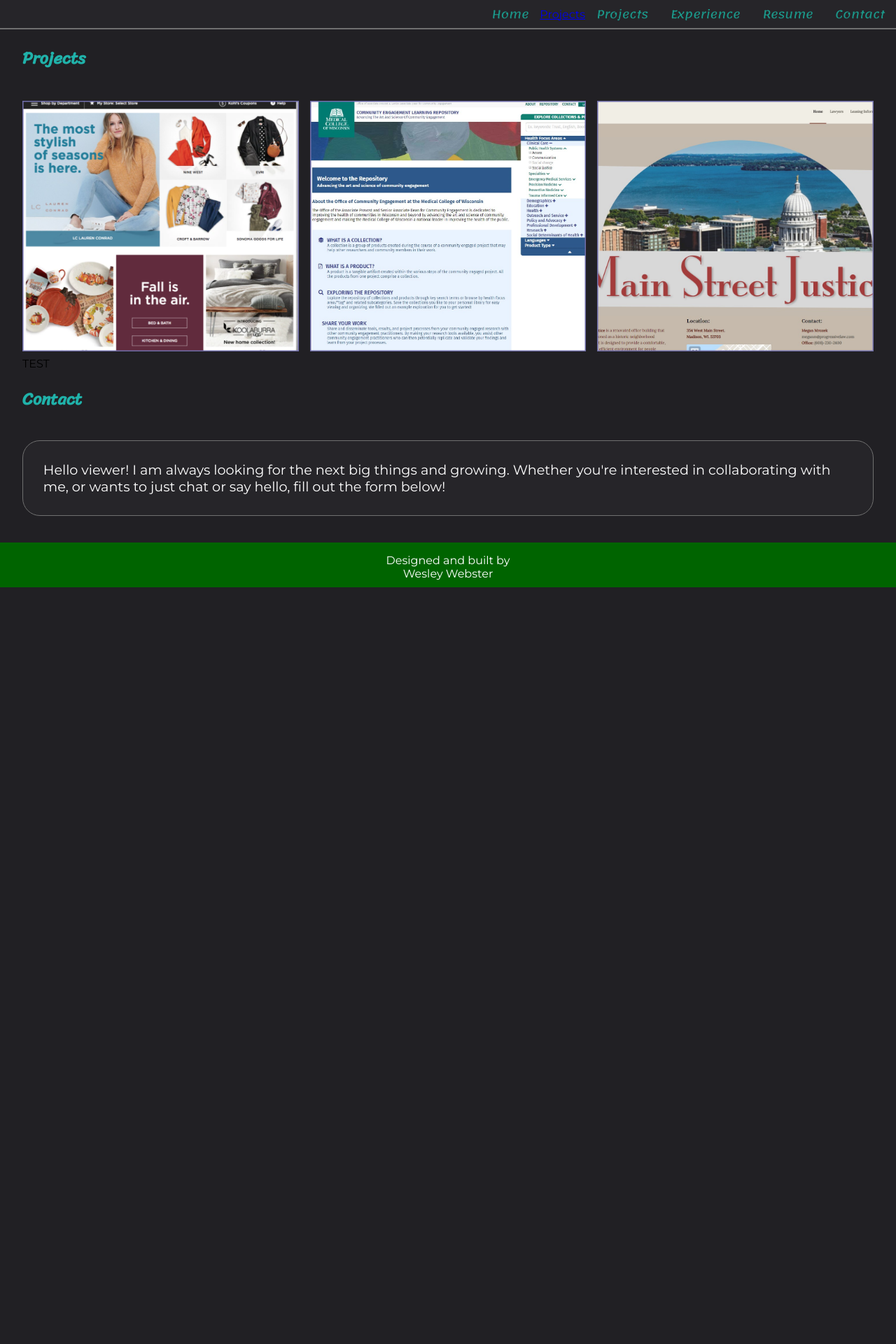
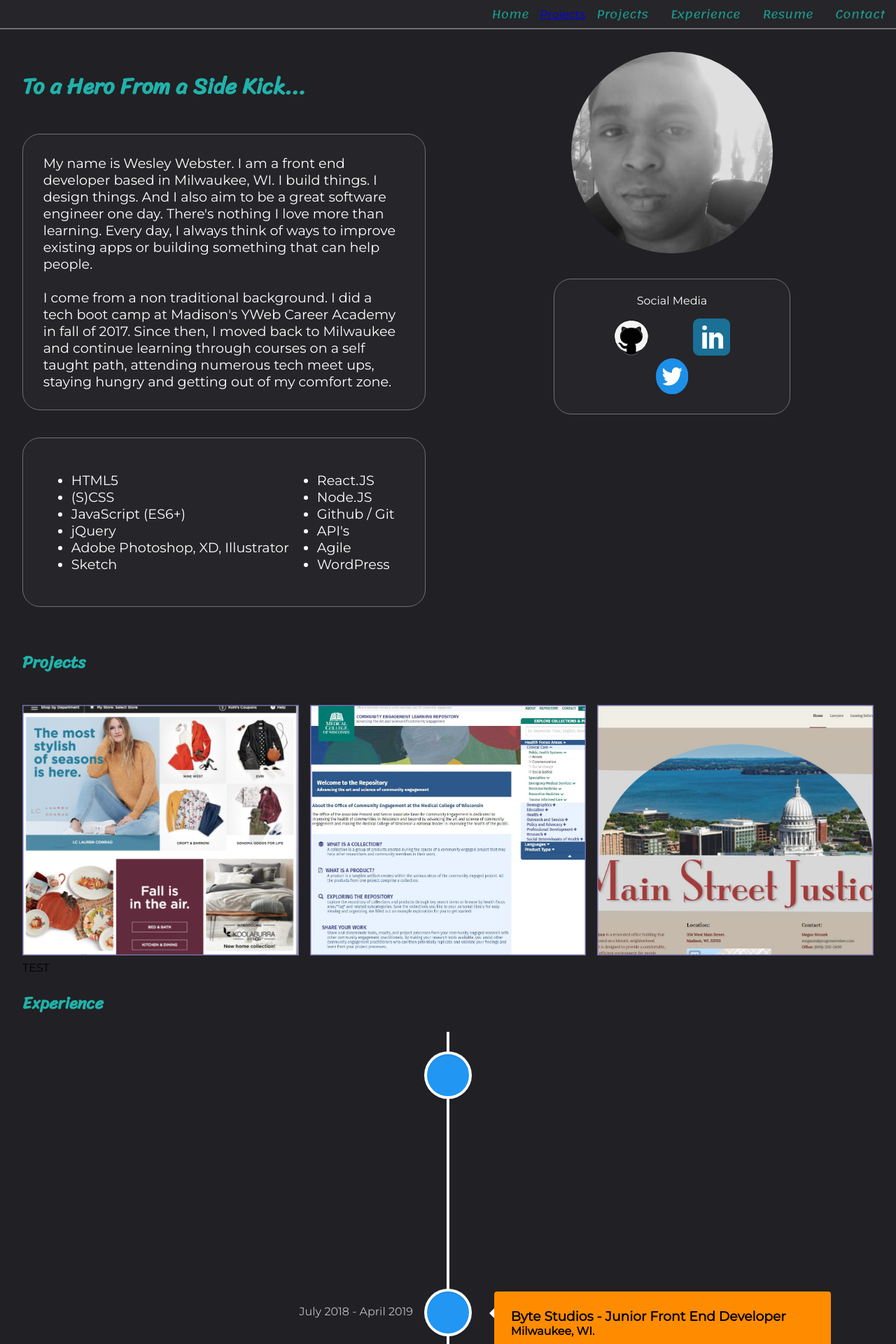
Before and after one commit to WesloTheWeb/my-portfolio, a React (Create React App) app: page /projects in a window 1280 px wide. Shown: the top 1920 px of the page at 70% size. Before the commit the page ends 839 px from the top, so only its background shows below. Built offline with nearby package versions, Linux system fonts and the light colour scheme.

Commit message:
Revert "We have routing!"
This reverts commit 7cb4adb489e2d061132f18b058660ea36aa2763d.

```diff
--- a/src/App.js
+++ b/src/App.js
@@ -3,7 +3,8 @@ import { BrowserRouter, Route } from 'react-router-dom';
 import './App.css';
 import Navigation from './components/Navigation/Navigation';
 import SectionIntroduction from './components/SectionIntroduction/SectionIntroduction';
-import Intro from './components/Intro/Intro';
+import Bio from './components/Bio/Bio';
+import Social from './components/Social/Social';
 // import ProjectViewControls from './containers/ProjectViewControls/ProjectViewControls';
 import ProjectView from './containers/ProjectViewControls/ProjectView/ProjectView';
 import Experience from './containers/Experience/Experience';
@@ -16,21 +17,25 @@ function App() {
     <BrowserRouter>
       <div className="App">
         <Navigation />
-        <Route path="/" component={Intro} exact />
+        <div id="bioArrangement">
+          <Bio />
+          <Social />
+        </div>
         <section id="projects" className="contentSection">
+          <SectionIntroduction>Projects</SectionIntroduction>
           {/* <ProjectViewControls /> */}
           <ProjectView />
           <Route path="/projects" component={Collection} exact />
         </section>
         <section id="experience" className="contentSection">
-          {/* <SectionIntroduction>Experience</SectionIntroduction> */}
-          <Route path="/" component={Experience} exact />
+          <SectionIntroduction>Experience</SectionIntroduction>
+          <Experience />
         </section>
         <section id="contact" className="contentSection">
           <SectionIntroduction>Contact</SectionIntroduction>
           <Contact />
         </section>
-        <Footer />
+          <Footer />
       </div>
     </BrowserRouter>
   );
--- a/src/components/Intro/Intro.js
+++ /dev/null
@@ -1,15 +0,0 @@
-import React from 'react';
-import Bio from '../Bio/Bio';
-import Social from '../Social/Social';
-
-const intro = (props) => {
-    return (
-        <div id="bioArrangement">
-            <Bio/>
-            <Social/>
-        </div>
-    );
-};
-
-
-export default intro;
--- a/src/containers/Experience/Experience.js
+++ b/src/containers/Experience/Experience.js
@@ -1,7 +1,5 @@
 import React from 'react';
 import { VerticalTimeline, VerticalTimelineElement } from 'react-vertical-timeline-component';
-import SectionIntroduction from '../../components/SectionIntroduction/SectionIntroduction';
-
 import 'react-vertical-timeline-component/style.min.css';
 import classes from './Experience.module.css';
 
@@ -10,7 +8,6 @@ const { experienceSpotlight } = classes;
 const experience = (props) => {
     return (
         <>
-            <SectionIntroduction>Experience</SectionIntroduction>
             <VerticalTimeline>
                 <VerticalTimelineElement
                     className="vertical-timeline-element--work"
--- a/src/containers/ProjectViewControls/ProjectView/ProjectView.js
+++ b/src/containers/ProjectViewControls/ProjectView/ProjectView.js
@@ -1,6 +1,5 @@
 import React from 'react';
 import classes from './ProjectView.module.css';
-import SectionIntroduction from '../../../components/SectionIntroduction/SectionIntroduction';
 import Project from './Project/Project';
 
 // IMAGES
@@ -21,8 +20,6 @@ const ProjectView = (props) => {
     // const [projectViews, setProjectViews] = useState(2);
 
     return (
-        <>
-            <SectionIntroduction>Projects</SectionIntroduction>
         <section className={projectViewGrid}>
             <Project>
                 <a href={kohlsSample} target="_blank" rel="noopener noreferrer">
@@ -41,7 +38,6 @@ const ProjectView = (props) => {
             </Project>
 
         </section>
-        </>
     );
 };
 
```
Also changed, not shown: src/components/Bio/Bio.js (renamed from src/components/Intro/Bio/Bio.js), src/components/Social/Social.js (renamed from src/components/Intro/Social/Social.js), src/components/Social/Social.module.css (renamed from src/components/Intro/Social/Social.module.css). Lines whose indentation alone changed are shown as unchanged.
